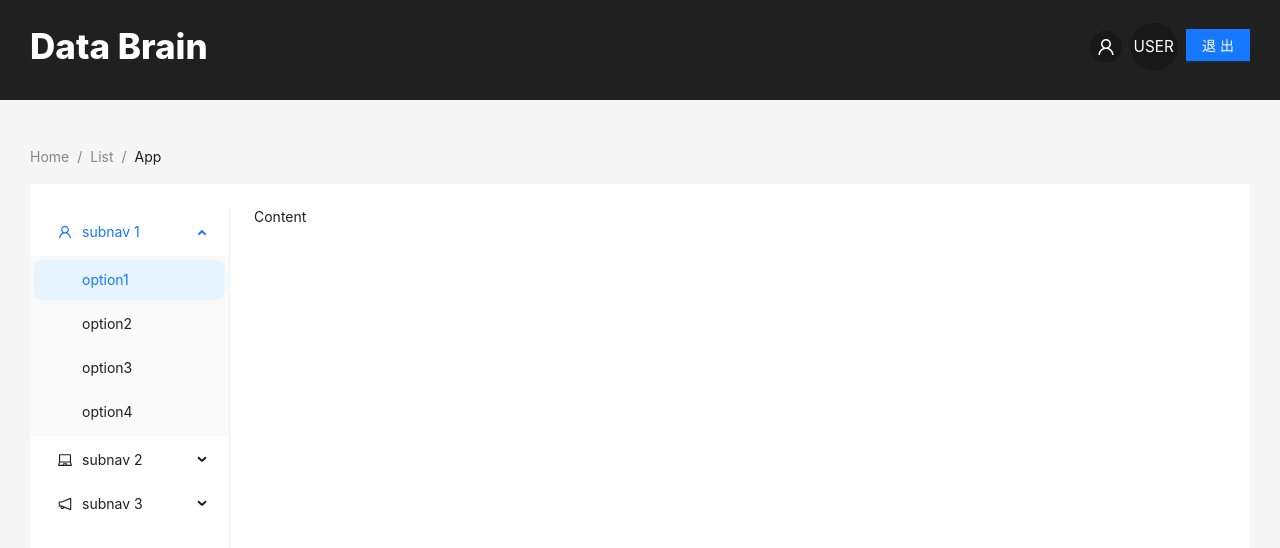
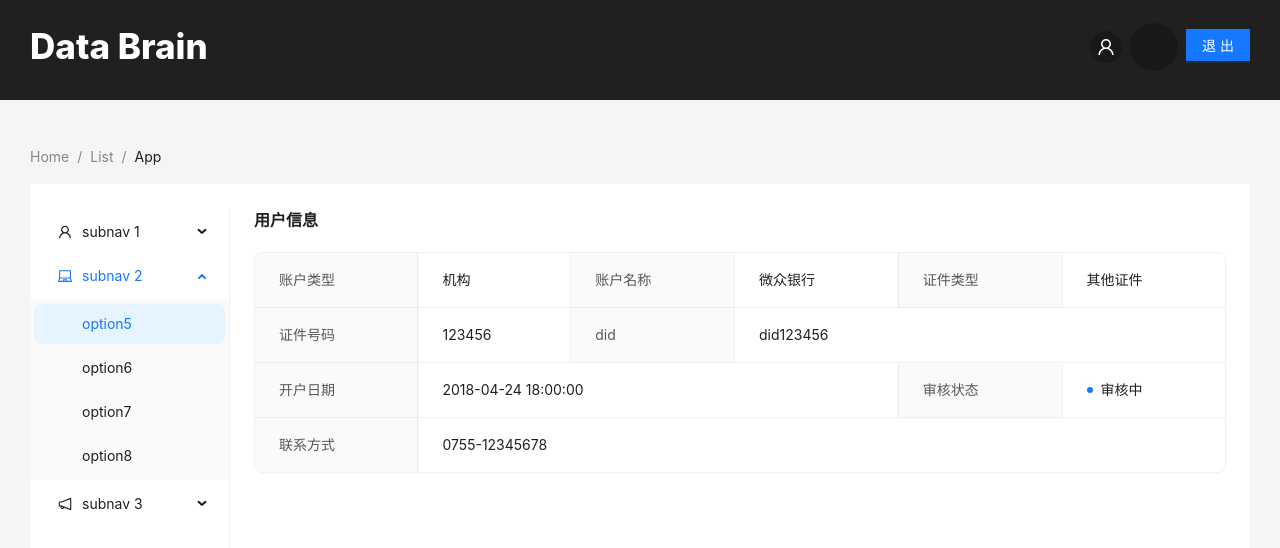
Before and after one commit to WeBankBlockchain/DDCMS-Front, a React (Create React App) app: page /Admin in a window 1280 px wide. Shown: the top 548 px of the page. Built offline with nearby package versions, Linux system fonts and the light colour scheme.

Commit message:
AdminTemplate

```diff
--- a/src/components/AdminHeader.jsx
+++ b/src/components/AdminHeader.jsx
@@ -47,7 +47,7 @@ export default function AdminHeader() {
             }}
           >
             <Avatar icon={<UserOutlined />} />
-            <Avatar size={48}>USER</Avatar>
+            <Avatar size={48}>{localStorage.getItem("username")}</Avatar>
             <Button type="primary" onClick={logout} style={{ color: "white" }}>
               退出
             </Button>
--- /dev/null
+++ b/src/components/AdminSlider.jsx
@@ -0,0 +1,51 @@
+import {
+  LaptopOutlined,
+  NotificationOutlined,
+  UserOutlined,
+} from "@ant-design/icons";
+import { Layout, Menu } from "antd";
+import React from "react";
+
+const { Sider } = Layout;
+["1", "2", "3"].map((key) => ({
+  key,
+  label: `nav ${key}`,
+}));
+const items2 = [UserOutlined, LaptopOutlined, NotificationOutlined].map(
+  (icon, index) => {
+    const key = String(index + 1);
+    return {
+      key: `sub${key}`,
+      icon: React.createElement(icon),
+      label: `subnav ${key}`,
+      children: new Array(4).fill(null).map((_, j) => {
+        const subKey = index * 4 + j + 1;
+        return {
+          key: subKey,
+          label: `option${subKey}`,
+        };
+      }),
+    };
+  }
+);
+
+export default function AdminSlider(props) {
+  return (
+    <Sider
+      style={{
+        background: props.background,
+      }}
+      width={200}
+    >
+      <Menu
+        mode="inline"
+        defaultSelectedKeys={props.defaultSelectedKeys}
+        defaultOpenKeys={props.defaultOpenKeys}
+        style={{
+          height: "100%",
+        }}
+        items={items2}
+      />
+    </Sider>
+  );
+}
--- a/src/pages/Admin.jsx
+++ b/src/pages/Admin.jsx
@@ -1,95 +1,37 @@
-import {
-  LaptopOutlined,
-  NotificationOutlined,
-  UserOutlined,
-} from "@ant-design/icons";
-import { Breadcrumb, Layout, Menu, theme } from "antd";
 import React from "react";
-import AdminHeader from "../components/AdminHeader";
-import CommonFooter from "../components/CommonFooter";
+import AdminTemplate from "./AdminTemplate";
+import { Badge, Descriptions } from "antd";
 
-const { Content, Sider } = Layout;
-["1", "2", "3"].map((key) => ({
-  key,
-  label: `nav ${key}`,
-}));
-const items2 = [UserOutlined, LaptopOutlined, NotificationOutlined].map(
-  (icon, index) => {
-    const key = String(index + 1);
-    return {
-      key: `sub${key}`,
-      icon: React.createElement(icon),
-      label: `subnav ${key}`,
-      children: new Array(4).fill(null).map((_, j) => {
-        const subKey = index * 4 + j + 1;
-        return {
-          key: subKey,
-          label: `option${subKey}`,
-        };
-      }),
-    };
-  }
+const Profile = () => (
+  <Descriptions title="用户信息" bordered>
+    <Descriptions.Item label="账户类型">机构</Descriptions.Item>
+    <Descriptions.Item label="账户名称" >
+      微众银行
+    </Descriptions.Item>
+    <Descriptions.Item label="证件类型"> 其他证件 </Descriptions.Item>
+    <Descriptions.Item label="证件号码" >
+      123456
+    </Descriptions.Item>
+    <Descriptions.Item label="did" span={2}>
+      did123456
+    </Descriptions.Item>
+    <Descriptions.Item label="开户日期" span={2}>
+      2018-04-24 18:00:00
+    </Descriptions.Item>
+    <Descriptions.Item label="审核状态" >
+      <Badge status="processing" text="审核中" />
+    </Descriptions.Item>
+    <Descriptions.Item label="联系方式">0755-12345678</Descriptions.Item>
+  </Descriptions>
 );
-const Admin = () => {
-  const {
-    token: { colorBgContainer },
-  } = theme.useToken();
+
+export default function Admin() {
+  const AdminPage = AdminTemplate(Profile);
+
   return (
-    <Layout>
-      <AdminHeader></AdminHeader>
-
-      <Content
-        style={{
-          width: "100%",
-          padding: 30,
-          minHeight: 800,
-          alignItems: "center",
-          margin: "0 auto",
-        }}
-      >
-        <Breadcrumb
-          style={{
-            margin: "16px 0",
-          }}
-        >
-          <Breadcrumb.Item>Home</Breadcrumb.Item>
-          <Breadcrumb.Item>List</Breadcrumb.Item>
-          <Breadcrumb.Item>App</Breadcrumb.Item>
-        </Breadcrumb>
-        <Layout
-          style={{
-            padding: "24px 0",
-            background: colorBgContainer,
-          }}
-        >
-          <Sider
-            style={{
-              background: colorBgContainer,
-            }}
-            width={200}
-          >
-            <Menu
-              mode="inline"
-              defaultSelectedKeys={["1"]}
-              defaultOpenKeys={["sub1"]}
-              style={{
-                height: "100%",
-              }}
-              items={items2}
-            />
-          </Sider>
-          <Content
-            style={{
-              padding: "0 24px",
-              minHeight: 1680,
-            }}
-          >
-            Content
-          </Content>
-        </Layout>
-      </Content>
-      <CommonFooter></CommonFooter>
-    </Layout>
+    <AdminPage
+      defaultSelectedKeys={["5"]}
+      defaultOpenKeys={["sub2"]}
+    ></AdminPage>
   );
-};
-export default Admin;
+}
--- /dev/null
+++ b/src/pages/AdminTemplate.jsx
@@ -0,0 +1,64 @@
+import { Breadcrumb, Layout, theme } from "antd";
+import React from "react";
+import AdminHeader from "../components/AdminHeader";
+import CommonFooter from "../components/CommonFooter";
+import AdminSlider from "../components/AdminSlider";
+
+const { Content } = Layout;
+
+const AdminTemplate = (WrappedComponent) => {
+  const {
+    token: { colorBgContainer },
+  } = theme.useToken();
+  return (props) => {
+    const { defaultSelectedKeys, defaultOpenKeys, ...restProps } = props;
+
+    return (
+      <Layout>
+        <AdminHeader></AdminHeader>
+        <Content
+          style={{
+            width: "100%",
+            padding: 30,
+            minHeight: 800,
+            alignItems: "center",
+            margin: "0 auto",
+          }}
+        >
+          <Breadcrumb
+            style={{
+              margin: "16px 0",
+            }}
+          >
+            <Breadcrumb.Item>Home</Breadcrumb.Item>
+            <Breadcrumb.Item>List</Breadcrumb.Item>
+            <Breadcrumb.Item>App</Breadcrumb.Item>
+          </Breadcrumb>
+          <Layout
+            style={{
+              padding: "24px 0",
+              background: colorBgContainer,
+            }}
+          >
+            <AdminSlider
+              background={colorBgContainer}
+              defaultSelectedKeys={props.defaultSelectedKeys}
+              defaultOpenKeys={props.defaultOpenKeys}
+            ></AdminSlider>
+
+            <Content
+              style={{
+                padding: "0 24px",
+                minHeight: 1680,
+              }}
+            >
+              <WrappedComponent {...restProps}></WrappedComponent>
+            </Content>
+          </Layout>
+        </Content>
+        <CommonFooter></CommonFooter>
+      </Layout>
+    );
+  };
+};
+export default AdminTemplate;
--- a/src/pages/Test.jsx
+++ b/src/pages/Test.jsx
@@ -1,37 +1,33 @@
-import { UploadOutlined } from '@ant-design/icons';
-import { Button, message, Upload } from 'antd';
-import {baseURL} from "../request/service.js";
-
-const uploadFile = (file) => {
-  // create a FormData object
-  const formData = new FormData();
-  // append the file to the formData
-  formData.append('file', file);
-  // append other data to the formData
-  formData.append('name', 'test');
-  return formData;
-};
-
-const url = baseURL + 'file/upload';
-
-const props = {
-  name: 'file',
-  action: url,
-  data: {uploadFile},
-  onChange(info) {
-    if (info.file.status !== 'uploading') {
-      console.log(info.file, info.fileList);
-    }
-    if (info.file.status === 'done') {
-      message.success(`${info.file.name} file uploaded successfully`);
-    } else if (info.file.status === 'error') {
-      message.error(`${info.file.name} file upload failed.`);
-    }
-  },
-};
-const App = () => (
-  <Upload {...props}>
-    <Button icon={<UploadOutlined />}>Click to Upload</Button>
-  </Upload>
+import { Badge, Descriptions } from 'antd';
+const Test = () => (
+  <Descriptions title="User Info" bordered>
+    <Descriptions.Item label="Product">Cloud Database</Descriptions.Item>
+    <Descriptions.Item label="Billing Mode">Prepaid</Descriptions.Item>
+    <Descriptions.Item label="Automatic Renewal">YES</Descriptions.Item>
+    <Descriptions.Item label="Order time">2018-04-24 18:00:00</Descriptions.Item>
+    <Descriptions.Item label="Usage Time" span={2}>
+      2019-04-24 18:00:00
+    </Descriptions.Item>
+    <Descriptions.Item label="Status" span={3}>
+      <Badge status="processing" text="Running" />
+    </Descriptions.Item>
+    <Descriptions.Item label="Negotiated Amount">$80.00</Descriptions.Item>
+    <Descriptions.Item label="Discount">$20.00</Descriptions.Item>
+    <Descriptions.Item label="Official Receipts">$60.00</Descriptions.Item>
+    <Descriptions.Item label="Config Info">
+      Data disk type: MongoDB
+      <br />
+      Database version: 3.4
+      <br />
+      Package: dds.mongo.mid
+      <br />
+      Storage space: 10 GB
+      <br />
+      Replication factor: 3
+      <br />
+      Region: East China 1
+      <br />
+    </Descriptions.Item>
+  </Descriptions>
 );
-export default App;
+export default Test;
```
